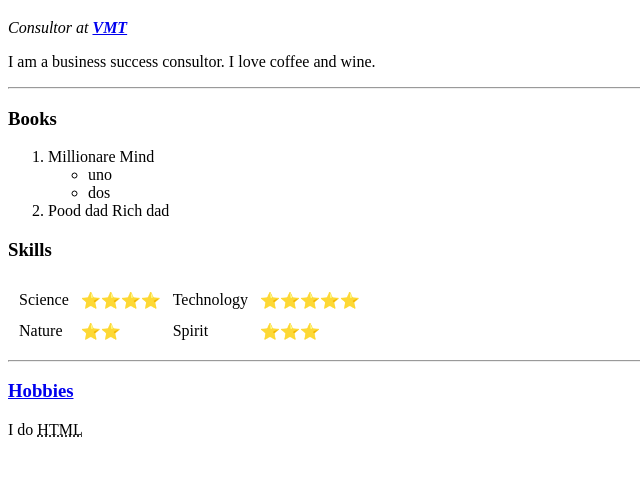
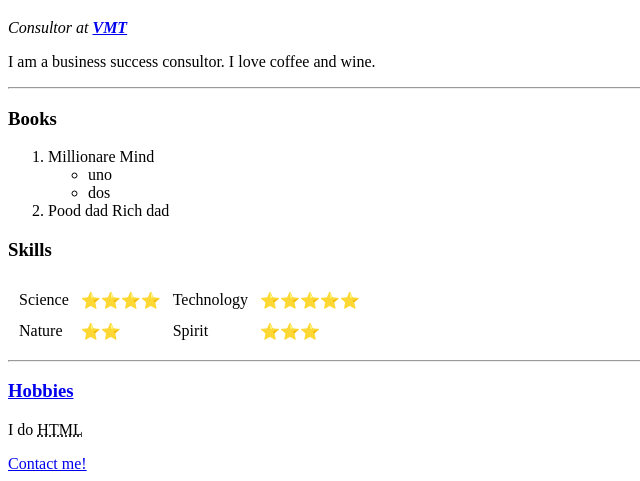
Before and after one commit to cesarsz/cv, a plain HTML site: page index.html in a window 1280 px wide. Shown: the part 373-854 px from the top of the page, without its empty margins (0-640 px from the left). Before the commit the page ends 828 px from the top, so only its background shows below. Drawn offline with Linux system fonts and the light colour scheme.

Commit message:
Update index.html

```diff
--- a/index.html
+++ b/index.html
@@ -46,6 +46,8 @@
   <h3><a href="hobbies.html">Hobbies</a></h3>
   <p>I do <abbr title="Hypertext Markup Language">HTML</abbr></p>
 
+  <a href="contact-me.html">Contact me!</a></h3>
+
 </body>
 
 </html>
```
